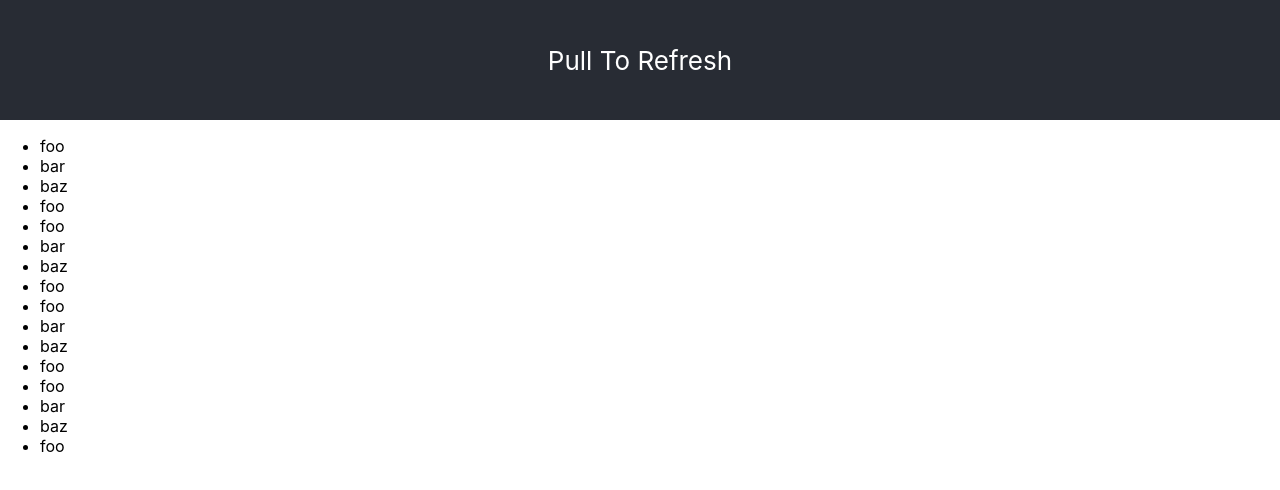
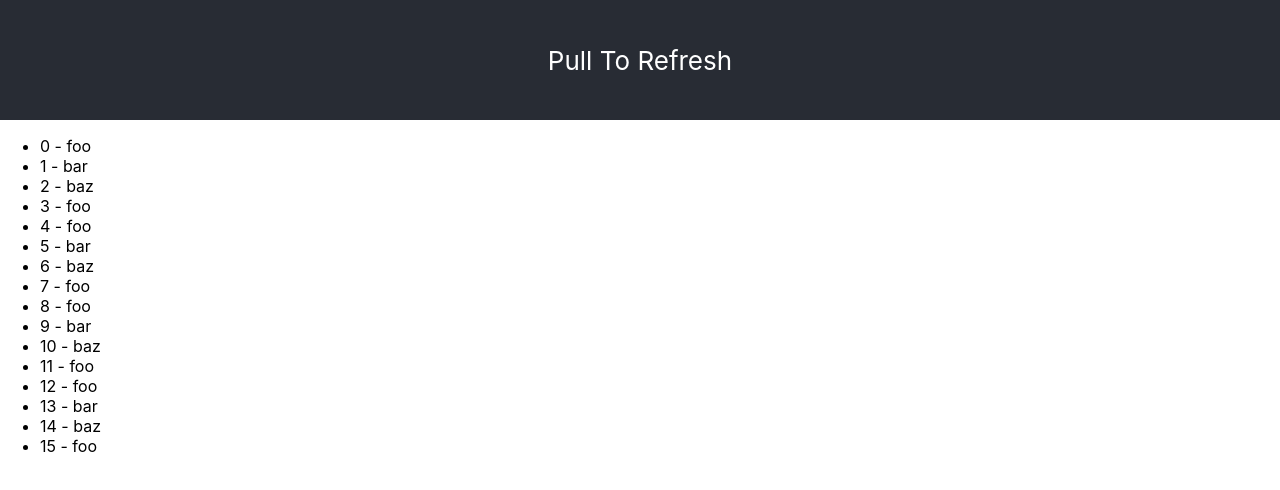
Before and after one commit to thmsgbrt/react-simple-pull-to-refresh, a React (Create React App) app in the folder playground/: page / in a window 1280 px wide. Shown: the top 490 px of the page. Built offline with nearby package versions, Linux system fonts and the light colour scheme.

Commit message:
DEMO: Add index to list items fo clarity

```diff
--- a/playground/src/App.tsx
+++ b/playground/src/App.tsx
@@ -21,7 +21,9 @@ const App: React.FC = () => {
           <div className="App-container">
             <ul>
               {list.map((item: string, index: number) => (
-                <li key={index}>{item}</li>
+                <li key={index}>
+                  {index} - {item}
+                </li>
               ))}
             </ul>
           </div>
```
